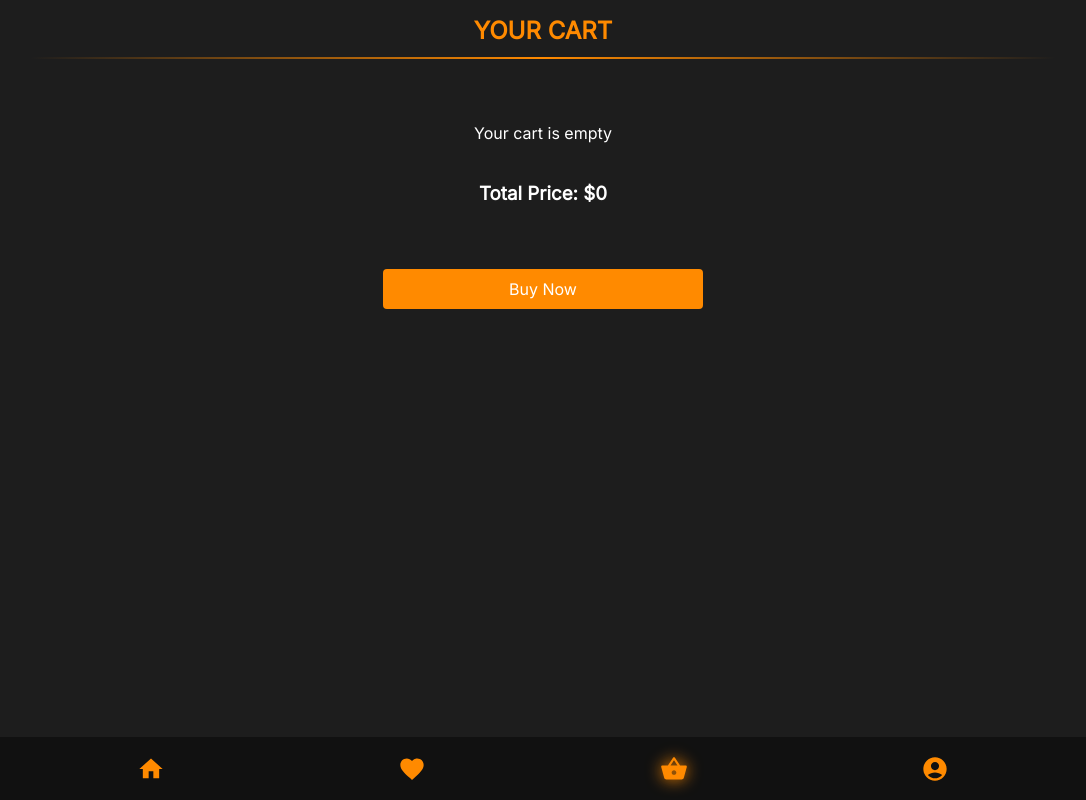
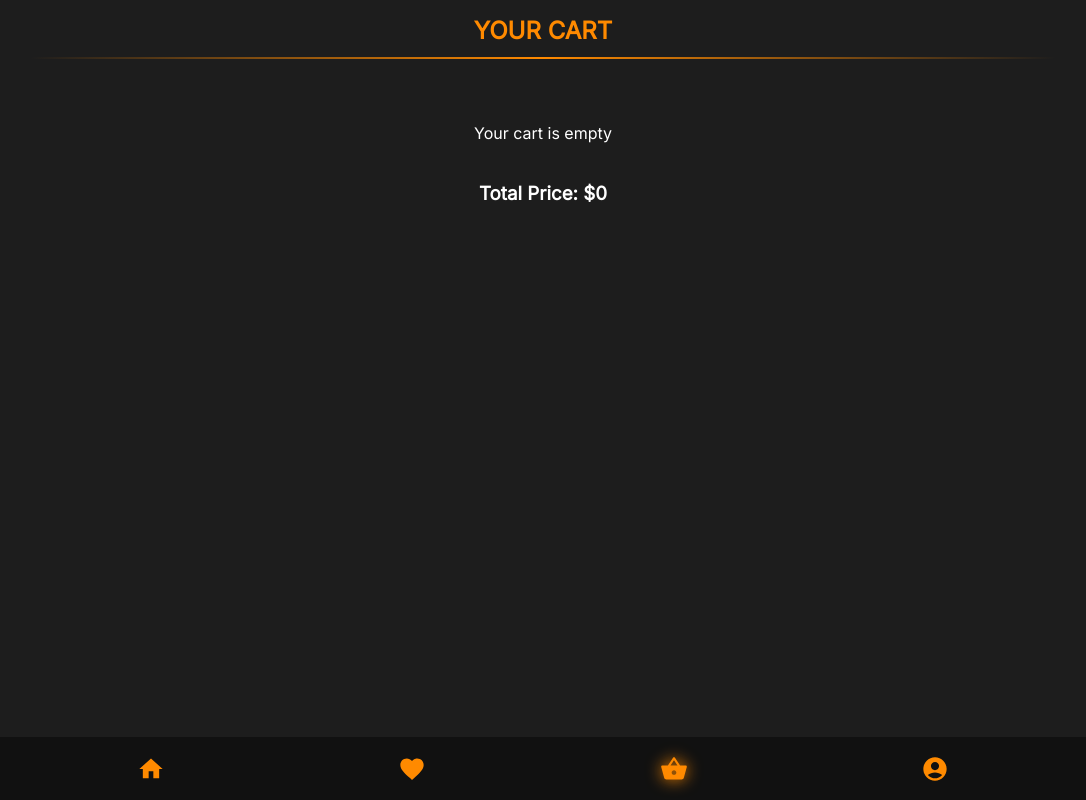
Before and after one commit to AdrSpeer/Food-Bro-App, a React (Vite) app: page /cart in a window 1280 px wide. Shown: the whole page, without its empty margins (97-1183 px from the left). Built offline with nearby package versions, Linux system fonts and the light colour scheme.

Commit message:
changed cart button

```diff
--- a/src/Pages/Cart/Cart.jsx
+++ b/src/Pages/Cart/Cart.jsx
@@ -80,7 +80,12 @@ const Cart = () => {
         )}
         <div className={showProduct ? "cart-total" : "cart-hidden"}>
           <h3>Total Price: ${calculateTotalPrice()}</h3>
-          <button onClick={buyIt}>Buy Now</button>
+          <button
+            className={cartItems.length !== 0 ? "" : "cart-button-hidden"}
+            onClick={buyIt}
+          >
+            Buy Now
+          </button>
         </div>
         <h2 id="delivery-message">{deliveryMessage}</h2>
       </div>
--- a/src/Pages/Product/Product.css
+++ b/src/Pages/Product/Product.css
@@ -79,3 +79,7 @@
   color: white;
   font-size: 1.2rem;
 }
+
+.cart-button-hidden {
+  display: none;
+}
```
